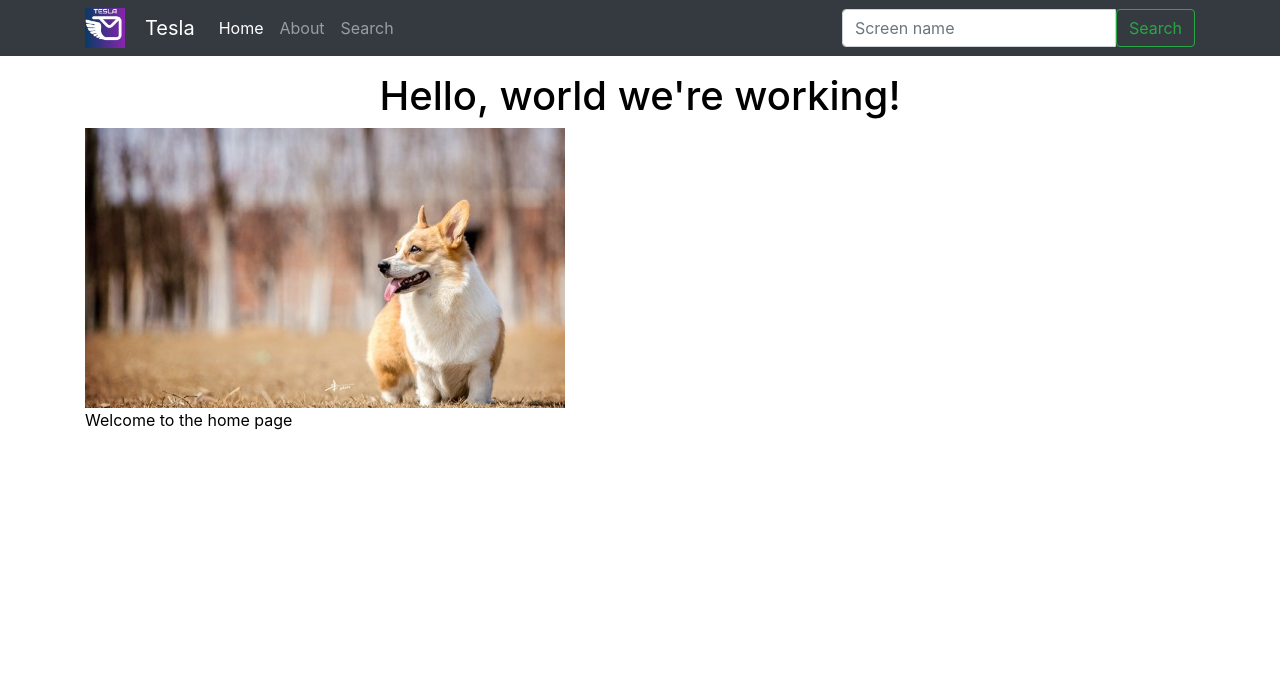
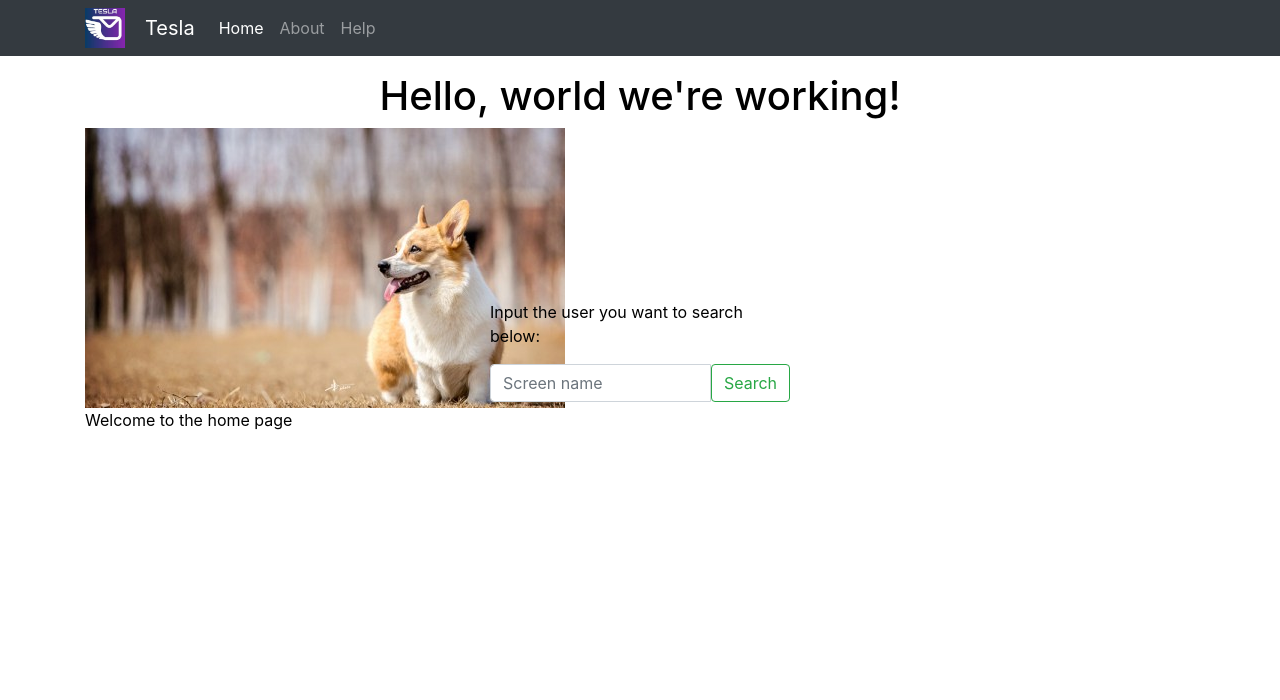
Before and after one commit to letheyue/TESLA-twitter-suspension-learning, a Django app: page / in a window 1280 px wide. Shown: the top 700 px of the page. Run offline with Django 3.2, Linux system fonts and the light colour scheme; parts of the project's set-up code (start-up, migrations or seed data) failed here and were passed over; some libraries are stand-ins or nearby versions.

Commit message:
search bar position change

```diff
--- a/src/Tesla/urls.py
+++ b/src/Tesla/urls.py
@@ -19,12 +19,13 @@ from django.conf.urls import url, include
 from django.contrib import admin
 from django.views.generic import TemplateView, RedirectView
 
-from .views import home_page, about_page
+from .views import home_page, about_page, help_page
 from predictions.views import SearchTwitterView
 
 urlpatterns = [
 	url(r'^$', home_page, name='home'),
 	url(r'^about/$', about_page, name='about'),
+    url(r'^help/$', help_page, name='help'),
     url(r'^prediction/', include(("predictions.urls"), namespace='prediction')),
 
     url(r'^admin/', admin.site.urls),
--- a/src/Tesla/views.py
+++ b/src/Tesla/views.py
@@ -17,3 +17,10 @@ def about_page(request):
 		"content": "Welcome to the about page"
 	}
 	return render(request, "home_page.html", context)
+
+def help_page(request):
+	context = {
+		"title": "Help Page",
+		"content": "Welcome to the help page"
+	}
+	return render(request, "home_page.html", context)
--- a/src/static_my_proj/css/main.css
+++ b/src/static_my_proj/css/main.css
@@ -9,3 +9,17 @@ body {
 .row {
 	float: left;
 }
+
+.info {
+	border: 2px, solid, rgb(10, 36, 83);
+}
+
+.search-bar {
+	width: 300px;
+	height: 200px;
+	position: absolute;
+	left: 50%;
+	top: 50%;
+	margin-left: -150px;
+	margin-top: -100px;
+}
--- a/src/templates/base/navbar.html
+++ b/src/templates/base/navbar.html
@@ -1,5 +1,6 @@
 {% url 'home' as home_url %}
 {% url 'about' as about_url %}
+{% url 'help' as help_url %}
 {% load static %}
 
 <nav class="navbar navbar-expand-lg navbar-dark bg-dark mb-3">
@@ -21,12 +22,12 @@
 	      <li class="nav-item {% if request.path == about_url %} active {% endif %}">
 	        <a class="nav-link" href="{{ about_url }}">About</a>
 	      </li>
-	      <li class="nav-item {% if request.path == search_url %} active {% endif %}">
-	        <a class="nav-link" href="#">Search</a>
+	      <li class="nav-item {% if request.path == help_url %} active {% endif %}">
+	        <a class="nav-link" href="{{ help_url }}">Help</a>
 	      </li>
 
 	    </ul>
-	    {% include 'predictions/search-form.html' %}
+
 	  </div>
 	</div>
 </nav>
--- a/src/templates/home_page.html
+++ b/src/templates/home_page.html
@@ -20,7 +20,10 @@
         <p>{{ content }}</p>
     </div>
 </div>
-
+<div class="search-bar">
+    <p>Input the user you want to search below:</p>
+    {% include 'predictions/search-form.html' %}
+</div>
 {% endblock%}
 
 
@@ -51,6 +54,10 @@
     	</div>
     </div>
 
+    <div class="search-bar">
+        {% include 'predictions/search-form.html' %}
+    </div>
+
 
     <!-- Optional JavaScript -->
     <!-- jQuery first, then Popper.js, then Bootstrap JS -->
```
Also changed, not shown: src/predictions/templates/predictions/search-twitter.html (+5 -2 lines).
